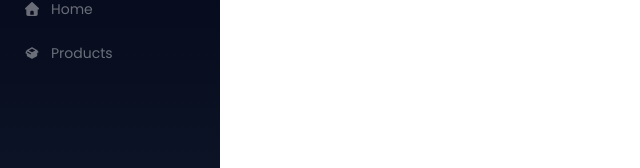
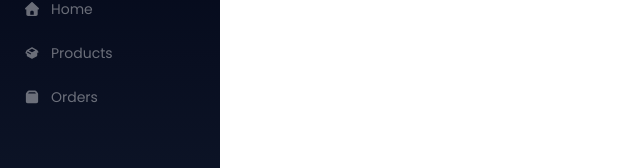
Before and after one commit to PberuKatwa/sauti-frontend, a React (Vite) app: page /sidebar in a window 1280 px wide. Shown: the part 141-309 px from the top of the page, without its empty margins (0-640 px from the left). Built offline with nearby package versions, Linux system fonts and the light colour scheme.

Commit message:
Orders Page v9:working delivery

```diff
--- a/src/App.tsx
+++ b/src/App.tsx
@@ -6,8 +6,8 @@ import { Sidebar } from "./components/layout/Sidebar";
 import { DashboardLayout } from "./components/layout/DashboardLayout";
 import { Products } from "./pages/Products";
 import Test from "./pages/Test";
-import TestMemo from "./pages/TestMemo";
 import Home from "./pages/Home";
+import Orders from "./pages/Orders";
 
 function AppContent() {
   return (
@@ -25,13 +25,12 @@ function AppContent() {
       />
       <Routes>
         <Route path="/test" element={<Test />} />
-        <Route path="/test-memo" element={<TestMemo />}/>
-
         <Route path="/login" element={<LoginPage />} />
         <Route path="/sidebar" element={<Sidebar />} />
         <Route path="/dashboard" element={<DashboardLayout />}>
-          <Route path="" element={<Home />}/>
+          <Route path="home" element={<Home />}/>
           <Route path="products" element={<Products />} />
+          <Route path="orders" element={<Orders />} />
         </Route>
       </Routes>
     </div>
--- a/src/components/layout/Sidebar.tsx
+++ b/src/components/layout/Sidebar.tsx
@@ -6,10 +6,13 @@ import {
   faRightFromBracket,
 } from "@fortawesome/free-solid-svg-icons";
 import { authService } from "../../services/auth.service";
+import { faBox } from "@fortawesome/free-solid-svg-icons/faBox";
 
 const navItems = [
-  { path: "/dashboard", label: "Home", icon: faHome, end: false },
+  { path: "/dashboard/home", label: "Home", icon: faHome, end: false },
   { path: "/dashboard/products", label: "Products", icon: faBoxOpen, end: false },
+  { path: "/dashboard/orders", label: "Orders", icon: faBox, end: false },
+
 ];
 
 export const Sidebar = () => {
```
